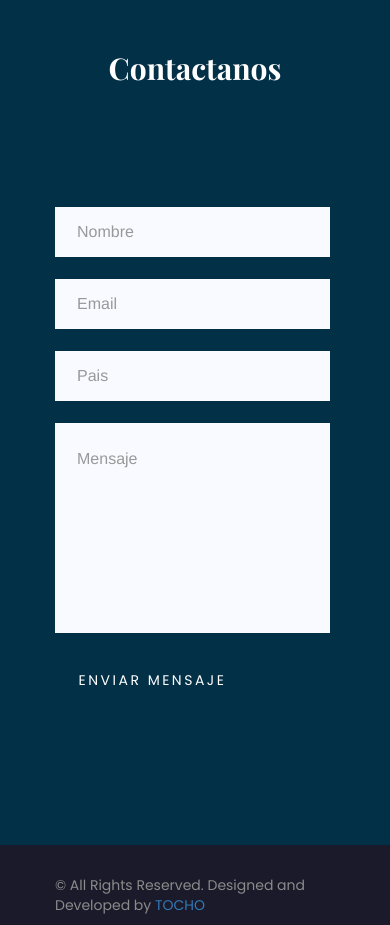
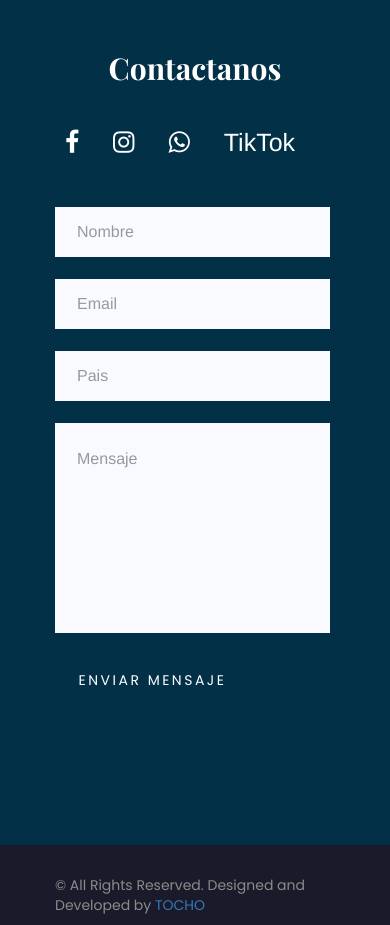
Before and after one commit to JavierCanessa/com.unistudent, a plain HTML site: page index.html in a window 390 px wide. Shown: the part 3040-3965 px from the top of the page. Drawn offline with nearby package versions, Linux system fonts and the light colour scheme; a script that the page names is missing; some icons are missing; a web font is replaced by a local one.

Commit message:
botones redessociales responsive andan bien

```diff
--- a/assets/css/responsive.css
+++ b/assets/css/responsive.css
@@ -577,7 +577,8 @@
 
 @media (max-width:1200px){
 	#listaiconos li>a{
-		font-size: 0px;
+		font-size: 25px;
+		margin-bottom: 5px;
 	}
 }
 
@@ -586,3 +587,9 @@
 		margin-top:-73px;
 	}
 }
+
+@media (max-width:1200px){
+	.fluu{
+		display: none;
+	}
+}
--- a/index.html
+++ b/index.html
@@ -403,13 +403,13 @@
 						<div class="contact-icon">
 							<ul id="listaiconos">
 								<li><a href="https://www.facebook.com/unistudent.asesoria" target="_blank"><i
-											class="fa fa-facebook" aria-hidden="true"></i> FACEBOOK</a></li>
+											class="fa fa-facebook" aria-hidden="true"></i> <div class="fluu" >FACEBOOK</div></a></li>
 								<!--/li-->
 								<li><a href="https://www.instagram.com/unistudent.asesoria/" target="_blank"><i
-											class="fa fa-instagram" aria-hidden="true"></i> INSTAGRAM</a></li>
+											class="fa fa-instagram" aria-hidden="true"></i> <div class="fluu" >INSTAGRAM</div></a></li>
 								<!--/li-->
 								<li><a href="https://wa.me/5491155271944?text=Hola%20me%20interesaria%20contratar%20sus%20servicios."
-										target="_blank"><i class="fa fa-whatsapp" aria-hidden="true"></i> WHATSAPP</a>
+										target="_blank"><i class="fa fa-whatsapp" aria-hidden="true"></i><div class="fluu" >WHATSAPP</div></a>
 								</li>
 								<!--/li-->
 								<li><a href="#" target="_blank">TikTok<i class="fab fa-tiktok"
```
